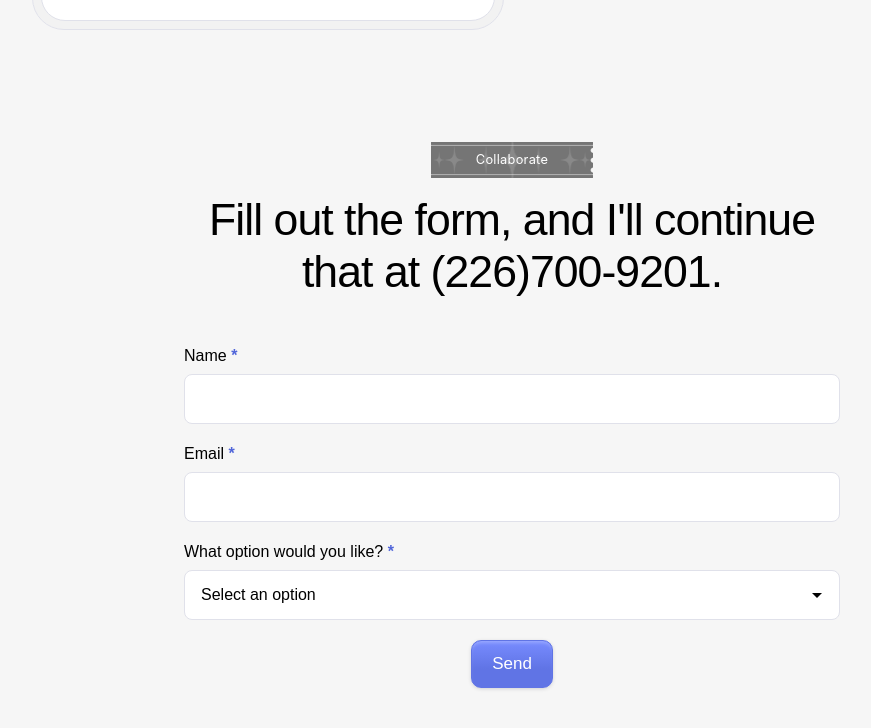
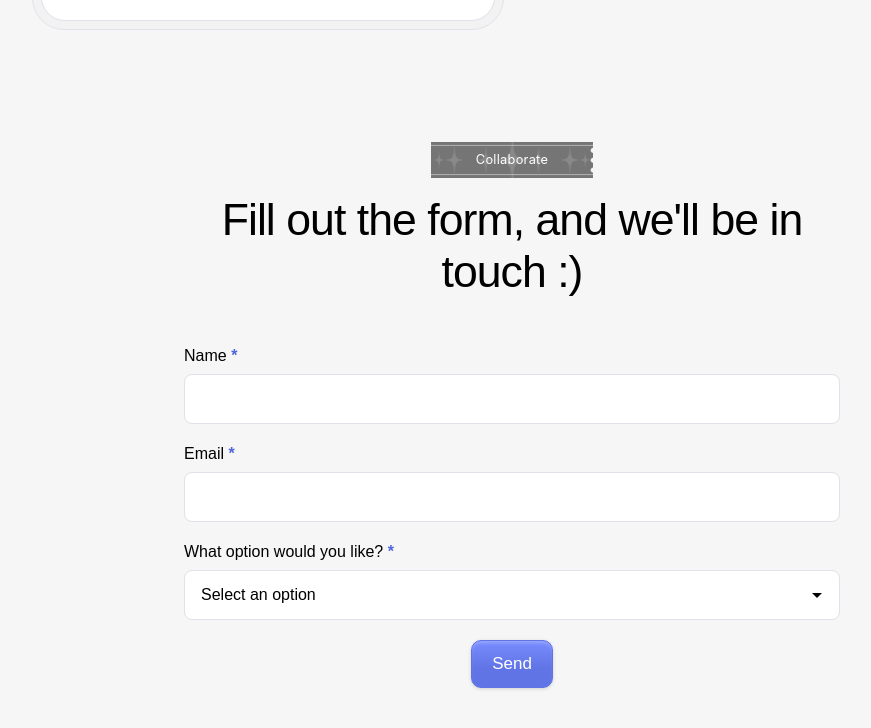
Before and after one commit to catherinehoang44/blank-space, a plain HTML site: page index.html in a window 1280 px wide. Shown: the part 2144-2872 px from the top of the page, without its empty margins (128-999 px from the left). Drawn offline with Linux system fonts and the light colour scheme; a web font is replaced by a local one.

Commit message:
Update collaborate section heading text

```diff
--- a/index.html
+++ b/index.html
@@ -305,7 +305,7 @@
                         </div>
                         <div class="collaborate-heading">
                             <div class="heading-line">
-                                <p class="heading-text">Fill out the form, and I'll continue that at (226)700-9201.</p>
+                                <p class="heading-text">Fill out the form, and we'll be in touch :)</p>
                             </div>
                         </div>
                         <div class="collaborate-form">
```
